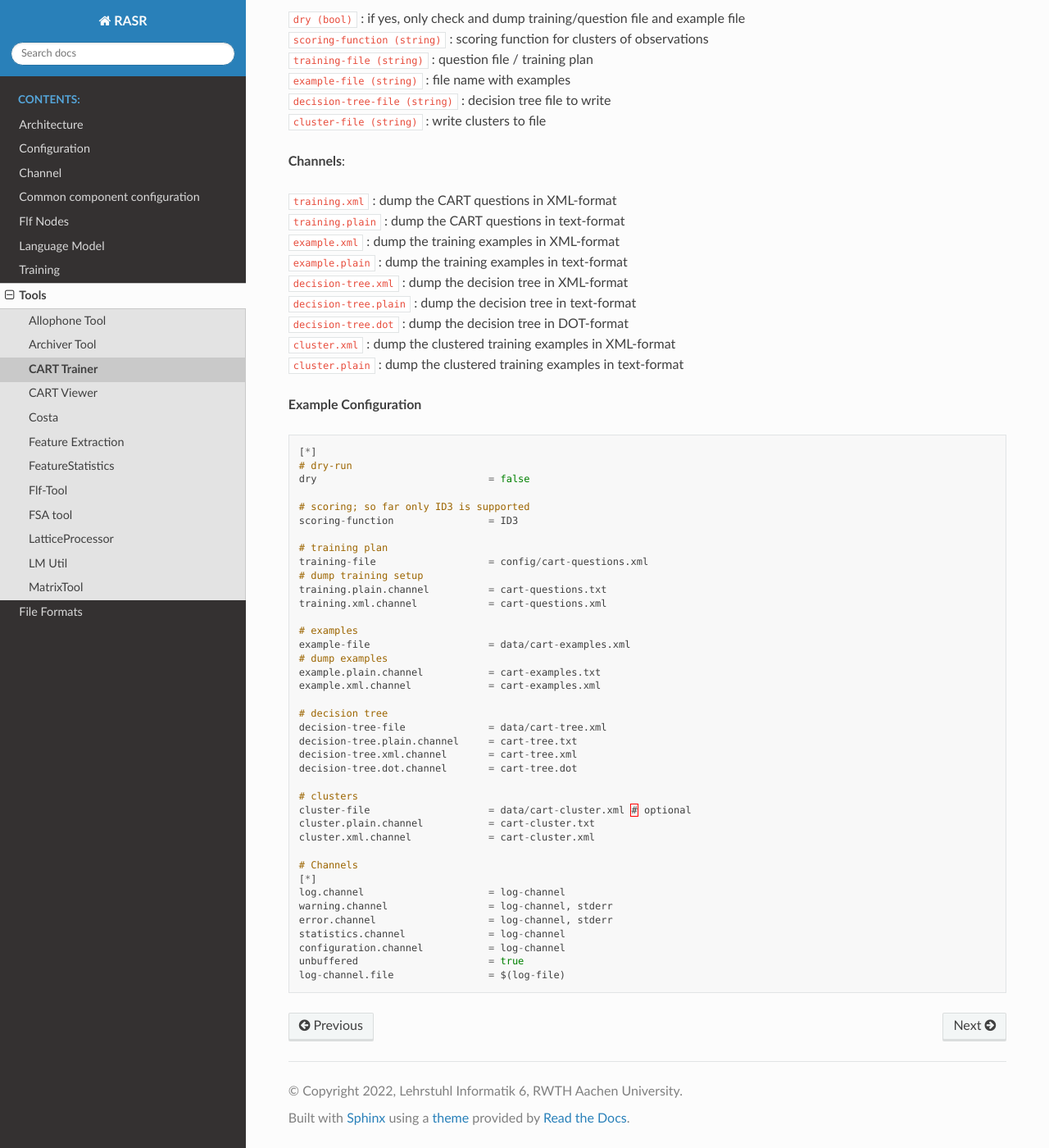
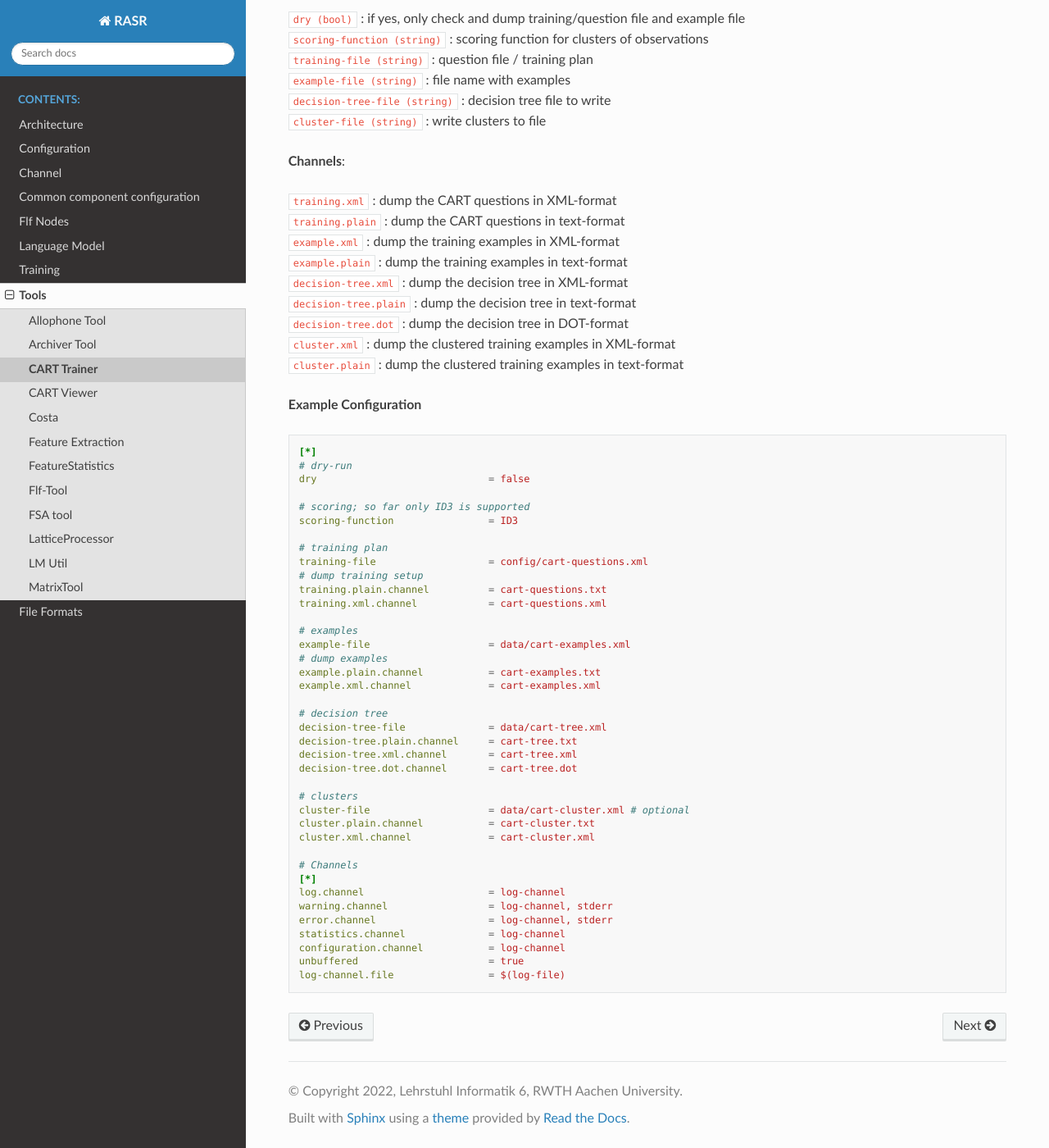
Before and after one commit to rwth-i6/rasr, a Sphinx documentation site: the page built from doc/tools/cart_trainer.rst, in a window 1280 px wide and 1400 px high, scrolled down 509 px. Shown: the whole window at 82% size. Built offline with Sphinx 7.4.7 and the Read the Docs theme 3.1.0, drawn with Linux system fonts in a browser that asks for light colours.

Commit message:
Fix a few syntax-highlighting warnings

```diff
--- a/doc/configuration.rst
+++ b/doc/configuration.rst
@@ -76,7 +76,8 @@ Configuration files can include other configuration files by a ``include`` direc
 The referenced file is included at exactly this position. If the included file does not contain a group selector, the preceding group selector is used.
 
 **Example**
-::
+
+.. code-block:: ini
 
     [*.output-channel]
     file   = logfile.log
--- a/doc/file_formats/state_tying.rst
+++ b/doc/file_formats/state_tying.rst
@@ -100,7 +100,9 @@ Lookup Table
 Format per line:
 :ref:`Allophone State` followed by Mixture-ID
 
-**Example** ::
+**Example**
+
+.. code-block:: text
 
     t{a+#}@f.1 593
     t{a+#}@f.2 796
--- a/doc/tools/cart_trainer.rst
+++ b/doc/tools/cart_trainer.rst
@@ -35,7 +35,9 @@ The CART trainer can also be used to verify and dump a CART training setup, in p
 | ``cluster.xml``          : dump the clustered training examples in XML-format
 | ``cluster.plain``        : dump the clustered training examples in text-format
 
-**Example Configuration** ::
+**Example Configuration**
+
+.. code-block:: ini
 
     [*]
     # dry-run
```
Also changed, not shown: doc/flf_nodes.rst (+0 -13 lines).
